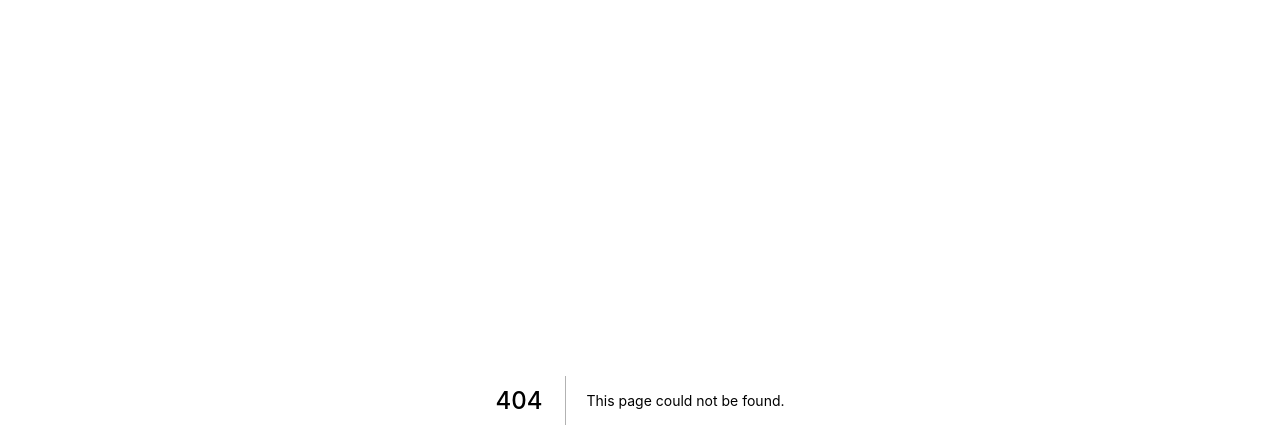
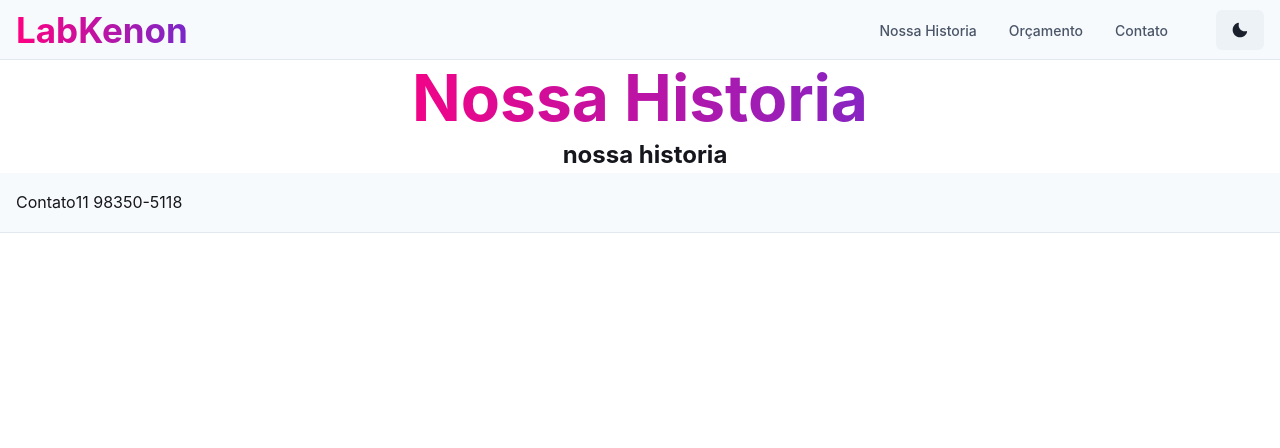
Before and after one commit to oifarias/LabKenon.Front, a Next.js app in the folder lab-kenon-front/: page /nossa-historia in a window 1280 px wide. Before the commit this address had no page. Shown: the top 448 px of the page. Built offline with nearby package versions, Linux system fonts and the light colour scheme.

Commit message:
fix sidebar and add footer

```diff
--- a/lab-kenon-front/components/DarkModeSwitch.tsx
+++ b/lab-kenon-front/components/DarkModeSwitch.tsx
@@ -5,12 +5,6 @@ export const DarkModeSwitch = () => {
   const { colorMode, toggleColorMode } = useColorMode();
   const isDark = colorMode === "dark";
   return (
-    // <IconButton
-    //   icon={isDark ? <SunIcon /> : <MoonIcon />}
-    //   aria-label="Toggle Theme"
-    //   colorScheme="blue"
-    //   onClick={toggleColorMode}
-    // />
     <Button onClick={toggleColorMode}>
       {isDark ? <SunIcon /> : <MoonIcon />}
     </Button>
--- a/lab-kenon-front/components/Footer.tsx
+++ b/lab-kenon-front/components/Footer.tsx
@@ -1,5 +1,27 @@
-import { Flex, FlexProps } from "@chakra-ui/react";
+import { Box, Flex, Text, useColorModeValue } from "@chakra-ui/react";
 
-export const Footer = (props: FlexProps) => (
-  <Flex as="footer" py="8rem" {...props} />
-);
+export default function Footer() {
+  return (
+    <Box>
+      <Flex
+        minH={"60px"}
+        py={{ base: 2 }}
+        px={{ base: 4 }}
+        borderBottom={1}
+        borderStyle={"solid"}
+        borderColor={useColorModeValue("gray.200", "gray.900")}
+        align={"center"}
+        bg="gray.50"
+        color="black"
+        _dark={{
+          bg: "gray.900",
+          color: "white",
+        }}
+        transition="all 0.5s ease-out"
+      >
+        <Text>Contato</Text>
+        <Text>11 98350-5118</Text>
+      </Flex>
+    </Box>
+  );
+}
--- a/lab-kenon-front/components/Menu/SideBar.tsx
+++ b/lab-kenon-front/components/Menu/SideBar.tsx
@@ -3,7 +3,6 @@ import {
   Flex,
   Text,
   IconButton,
-  Button,
   Stack,
   Collapse,
   Icon,
@@ -12,9 +11,7 @@ import {
   PopoverTrigger,
   PopoverContent,
   useColorModeValue,
-  useBreakpointValue,
   useDisclosure,
-  Heading,
 } from "@chakra-ui/react";
 import {
   HamburgerIcon,
@@ -24,9 +21,12 @@ import {
 } from "@chakra-ui/icons";
 import { Title } from "../Hero";
 import { DarkModeSwitch } from "../../components/DarkModeSwitch";
+import { useRouter } from "next/router";
 
 export default function SideBar() {
   const { isOpen, onToggle } = useDisclosure();
+  const router = useRouter();
+
   return (
     <Box>
       <Flex
@@ -57,9 +57,18 @@ export default function SideBar() {
             }
             variant={"ghost"}
             aria-label={"Toggle Navigation"}
+            marginRight="100px"
           />
         </Flex>
-        <Title title="LabKenon" size="2vw" />
+        <Flex
+          display={{ base: "flex" }}
+          justifyContent="flex-start"
+          onClick={() => router.push("/")}
+          cursor={"pointer"}
+        >
+          <Title title="LabKenon" size={"35px"} />
+        </Flex>
+
         <Flex
           flex={{ base: 1 }}
           justify={{ base: "center", md: "end" }}
@@ -242,12 +251,14 @@ interface NavItem {
 const NAV_ITEMS: Array<NavItem> = [
   {
     label: "Nossa Historia",
+    href: "/nossa-historia",
   },
   {
     label: "Orçamento",
+    href: "/orcamento",
   },
   {
     label: "Contato",
-    href: "#",
+    href: "/contact",
   },
 ];
--- a/lab-kenon-front/pages/_app.tsx
+++ b/lab-kenon-front/pages/_app.tsx
@@ -2,11 +2,17 @@ import { ChakraProvider } from "@chakra-ui/react";
 
 import theme from "../theme";
 import { AppProps } from "next/app";
+import SideBar from "../components/Menu/SideBar";
+import Footer from "../components/Footer";
 
 function MyApp({ Component, pageProps }: AppProps) {
   return (
     <ChakraProvider theme={theme}>
-      <Component {...pageProps} />
+      <>
+        <SideBar />
+        <Component {...pageProps} />
+        <Footer />
+      </>
     </ChakraProvider>
   );
 }
--- a/lab-kenon-front/pages/index.tsx
+++ b/lab-kenon-front/pages/index.tsx
@@ -6,7 +6,6 @@ import SideBar from "../components/Menu/SideBar";
 
 const Index: NextPage = () => (
   <>
-    <SideBar />
     <Container>
       <Title title="LabKenon" size="5vw" />
       <Flex direction="row" justifyContent="center">
--- /dev/null
+++ b/lab-kenon-front/pages/nossa-historia/index.tsx
@@ -0,0 +1,17 @@
+import { Container, Flex, Text } from "@chakra-ui/react";
+import { Title } from "../../components/Hero";
+
+const Index = () => (
+  <>
+    <Container>
+      <Title title="Nossa Historia" size="5vw" />
+      <Flex direction="row" justifyContent="center">
+        <Text color="text" fontSize="2xl" as="b" style={{ marginLeft: 10 }}>
+          nossa historia
+        </Text>
+      </Flex>
+    </Container>
+  </>
+);
+
+export default Index;
```
Also changed, not shown: lab-kenon-front/pages/contato/index.tsx (added, +18 -0 lines), lab-kenon-front/pages/orcamento/index.tsx (added, +17 -0 lines).
